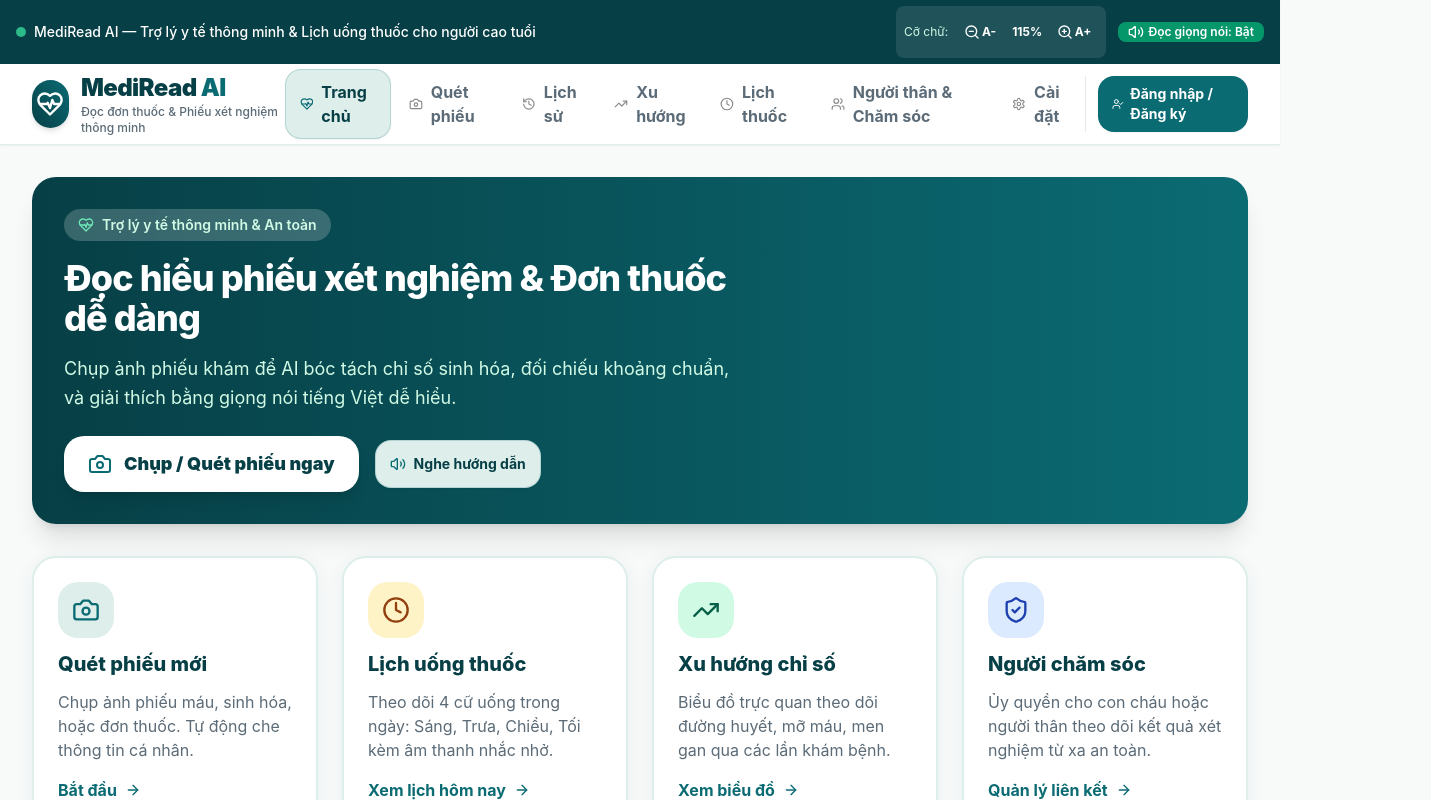
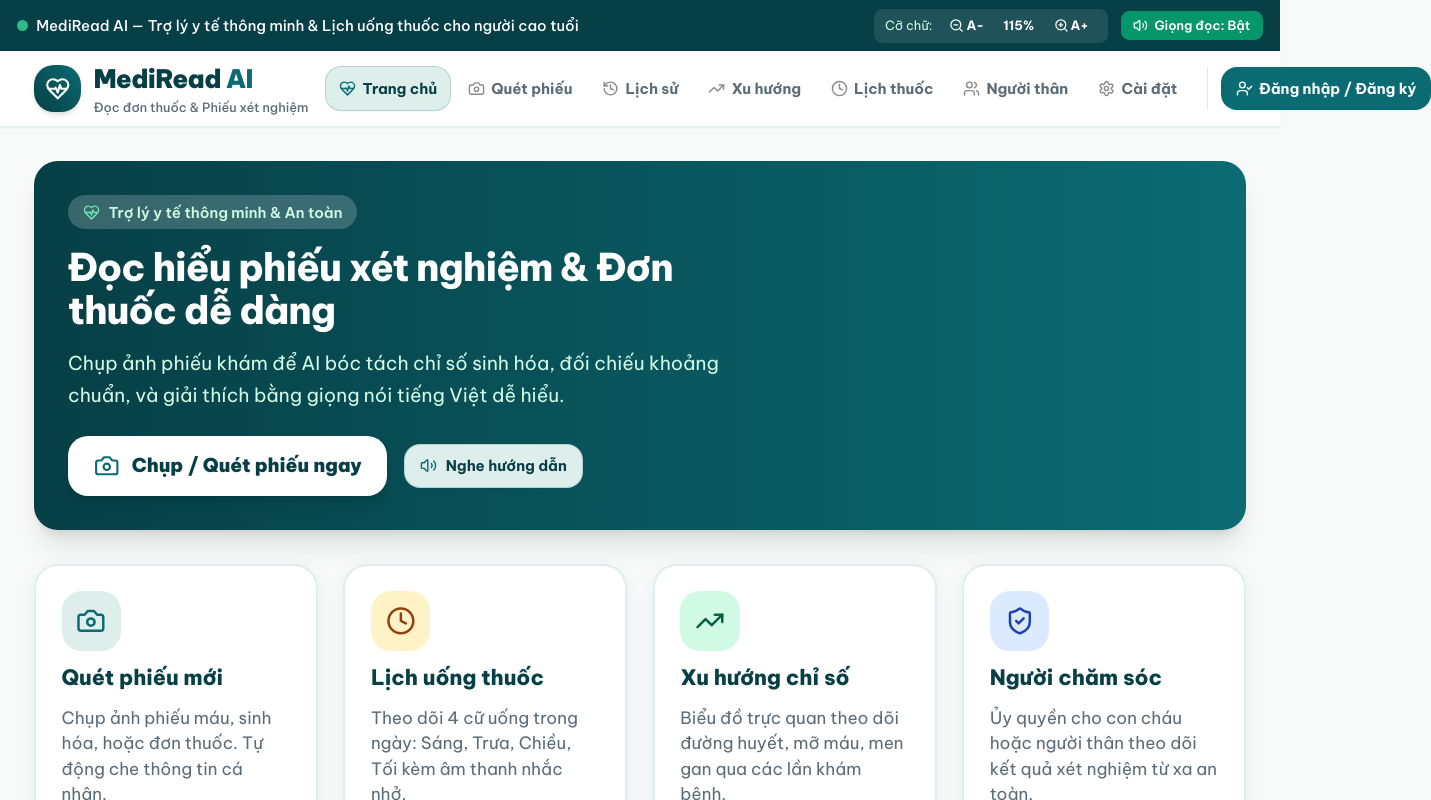
Before and after one commit to LiLLy3172005/VkuStudent_danentang_Mediread, a Next.js app in the folder apps/web/: page / in a window 1280 px wide. Shown: the top 800 px of the page, 1431 px wide, since content can reach past the window. Built offline with nearby package versions, Linux system fonts and the light colour scheme.

Commit message:
fix(web): apply Be Vietnam Pro font and fix header overlapping layout

```diff
--- a/apps/web/src/app/globals.css
+++ b/apps/web/src/app/globals.css
@@ -7,24 +7,25 @@
     --font-scale: 1.0;
   }
 
+  html,
   body {
     background-color: #F8FAFA;
     color: #14283A;
-    font-family: -apple-system, BlinkMacSystemFont, "Segoe UI", Roboto, "Helvetica Neue", Arial, sans-serif;
-    font-size: calc(18px * var(--font-scale));
+    font-family: var(--font-be-vietnam-pro), "Be Vietnam Pro", -apple-system, BlinkMacSystemFont, "Segoe UI", Roboto, sans-serif;
+    font-size: calc(17px * var(--font-scale));
     line-height: 1.6;
     -webkit-font-smoothing: antialiased;
   }
 
   button, input, select, textarea {
+    font-family: inherit;
     font-size: inherit;
   }
 }
 
 /* Elderly-friendly large clickable targets */
 .elderly-tap-target {
-  min-height: 48px;
-  min-width: 48px;
+  min-height: 44px;
 }
 
 .card-shadow {
--- a/apps/web/src/app/layout.tsx
+++ b/apps/web/src/app/layout.tsx
@@ -1,8 +1,16 @@
 import type { Metadata, Viewport } from "next";
+import { Be_Vietnam_Pro } from "next/font/google";
 import "./globals.css";
 import { ElderlyPreferencesProvider } from "../components/ElderlyPreferencesContext";
 import { Header } from "../components/Header";
 import { Footer } from "../components/Footer";
+
+const beVietnamPro = Be_Vietnam_Pro({
+  subsets: ["latin", "vietnamese"],
+  weight: ["400", "500", "600", "700", "800", "900"],
+  variable: "--font-be-vietnam-pro",
+  display: "swap",
+});
 
 export const viewport: Viewport = {
   themeColor: "#0B6B73",
@@ -31,8 +39,11 @@ export default function RootLayout({
   children: React.ReactNode;
 }>) {
   return (
-    <html lang="vi" suppressHydrationWarning>
-      <body suppressHydrationWarning className="min-h-screen flex flex-col bg-[#F8FAFA] text-[#14283A]">
+    <html lang="vi" className={beVietnamPro.variable} suppressHydrationWarning>
+      <body
+        suppressHydrationWarning
+        className={`${beVietnamPro.className} font-sans min-h-screen flex flex-col bg-[#F8FAFA] text-[#14283A]`}
+      >
         <ElderlyPreferencesProvider>
           <Header />
           <main className="flex-1 max-w-7xl w-full mx-auto px-4 sm:px-6 lg:px-8 py-8">
--- a/apps/web/src/components/Header.tsx
+++ b/apps/web/src/components/Header.tsx
@@ -47,73 +47,84 @@ export function Header() {
     { href: '/history', label: 'Lịch sử', icon: History },
     { href: '/trends', label: 'Xu hướng', icon: TrendingUp },
     { href: '/medications', label: 'Lịch thuốc', icon: Clock },
-    { href: '/care', label: 'Người thân & Chăm sóc', icon: Users },
+    { href: '/care', label: 'Người thân', icon: Users },
     { href: '/settings', label: 'Cài đặt', icon: Settings },
   ];
 
   return (
     <header className="sticky top-0 z-50 bg-white border-b border-[#DDEEEB] shadow-sm">
       {/* Top Banner with Elderly Accessibility Controls */}
-      <div className="bg-[#073F46] text-white px-4 py-1.5 text-sm flex items-center justify-between">
-        <div className="flex items-center gap-2 font-medium">
-          <span className="w-2.5 h-2.5 rounded-full bg-emerald-400 animate-pulse"></span>
-          <span>MediRead AI — Trợ lý y tế thông minh & Lịch uống thuốc cho người cao tuổi</span>
+      <div className="bg-[#073F46] text-white px-4 py-2 text-xs sm:text-sm">
+        <div className="max-w-7xl mx-auto flex flex-wrap items-center justify-between gap-2">
+          <div className="flex items-center gap-2 font-medium min-w-0">
+            <span className="w-2.5 h-2.5 rounded-full bg-emerald-400 animate-pulse shrink-0"></span>
+            <span className="truncate">
+              MediRead AI — Trợ lý y tế thông minh & Lịch uống thuốc cho người cao tuổi
+            </span>
           </div>
 
           {/* Accessibility Toolbar */}
-        <div className="flex items-center gap-3">
-          <div className="flex items-center gap-1 bg-white/10 px-2 py-0.5 rounded-lg">
-            <span className="text-xs text-emerald-100 mr-1">Cỡ chữ:</span>
+          <div className="flex items-center gap-2 sm:gap-3 shrink-0 ml-auto">
+            <div className="flex items-center gap-1 bg-white/10 px-2.5 py-1 rounded-lg whitespace-nowrap">
+              <span className="text-xs text-emerald-100 mr-1 hidden sm:inline">Cỡ chữ:</span>
               <button
-              onClick={() => setFontScale(Math.max(0.9, fontScale - 0.1))}
-              className="p-1 hover:bg-white/20 rounded elderly-tap-target flex items-center justify-center text-xs font-bold"
+                type="button"
+                onClick={() => setFontScale(Math.max(0.9, Number((fontScale - 0.1).toFixed(2))))}
+                className="px-2 py-1 hover:bg-white/20 rounded flex items-center justify-center text-xs font-bold transition"
                 title="Giảm cỡ chữ"
               >
-              <ZoomOut className="w-4 h-4 mr-0.5" /> A-
+                <ZoomOut className="w-3.5 h-3.5 mr-0.5 shrink-0" /> A-
               </button>
-            <span className="text-xs font-bold px-1">{Math.round(fontScale * 100)}%</span>
+              <span className="text-xs font-bold px-1.5 min-w-[44px] text-center">
+                {Math.round(fontScale * 100)}%
+              </span>
               <button
-              onClick={() => setFontScale(Math.min(1.5, fontScale + 0.1))}
-              className="p-1 hover:bg-white/20 rounded elderly-tap-target flex items-center justify-center text-xs font-bold"
+                type="button"
+                onClick={() => setFontScale(Math.min(1.45, Number((fontScale + 0.1).toFixed(2))))}
+                className="px-2 py-1 hover:bg-white/20 rounded flex items-center justify-center text-xs font-bold transition"
                 title="Tăng cỡ chữ"
               >
-              <ZoomIn className="w-4 h-4 mr-0.5" /> A+
+                <ZoomIn className="w-3.5 h-3.5 mr-0.5 shrink-0" /> A+
               </button>
             </div>
 
             <button
+              type="button"
               onClick={() => {
                 if (isSpeaking) stopSpeech();
                 setTtsEnabled(!ttsEnabled);
               }}
-            className={`flex items-center gap-1 px-2.5 py-0.5 rounded-lg text-xs font-semibold transition ${
+              className={`flex items-center gap-1.5 px-3 py-1.5 rounded-lg text-xs font-semibold transition whitespace-nowrap ${
                 ttsEnabled ? 'bg-emerald-600 text-white' : 'bg-white/10 text-gray-300'
               }`}
             >
-            <Volume2 className="w-4 h-4" />
-            {ttsEnabled ? (isSpeaking ? 'Đang đọc...' : 'Đọc giọng nói: Bật') : 'Giọng nói: Tắt'}
+              <Volume2 className="w-3.5 h-3.5 shrink-0" />
+              <span>{ttsEnabled ? (isSpeaking ? 'Đang đọc...' : 'Giọng đọc: Bật') : 'Giọng đọc: Tắt'}</span>
             </button>
+          </div>
         </div>
       </div>
 
       {/* Main Nav */}
       <div className="max-w-7xl mx-auto px-4 sm:px-6 lg:px-8">
-        <div className="flex items-center justify-between h-20">
+        <div className="flex items-center justify-between gap-4 min-h-[72px] py-2.5">
           {/* Logo */}
-          <Link href="/" className="flex items-center gap-3 group">
-            <div className="w-12 h-12 rounded-2xl bg-gradient-to-tr from-[#073F46] to-[#0B6B73] flex items-center justify-center text-white shadow-md group-hover:scale-105 transition">
-              <HeartPulse className="w-7 h-7" />
+          <Link href="/" className="flex items-center gap-3 group shrink-0">
+            <div className="w-11 h-11 rounded-2xl bg-gradient-to-tr from-[#073F46] to-[#0B6B73] flex items-center justify-center text-white shadow-md group-hover:scale-105 transition shrink-0">
+              <HeartPulse className="w-6 h-6" />
             </div>
-            <div>
-              <span className="text-2xl font-black text-[#073F46] tracking-tight">
+            <div className="flex flex-col justify-center">
+              <span className="text-xl sm:text-2xl font-black text-[#073F46] tracking-tight leading-none whitespace-nowrap">
                 MediRead <span className="text-[#0B6B73]">AI</span>
               </span>
-              <p className="text-xs text-[#5B6B77] font-medium">Đọc đơn thuốc & Phiếu xét nghiệm thông minh</p>
+              <span className="text-xs text-[#5B6B77] font-medium leading-tight mt-1 hidden sm:block whitespace-nowrap">
+                Đọc đơn thuốc & Phiếu xét nghiệm
+              </span>
             </div>
           </Link>
 
-          {/* Navigation Items */}
-          <nav className="hidden lg:flex items-center gap-1">
+          {/* Desktop Navigation Items (xl and up) */}
+          <nav className="hidden xl:flex items-center gap-1 flex-1 justify-center">
             {navLinks.map((item) => {
               const Icon = item.icon;
               const isActive = pathname === item.href;
@@ -121,43 +132,44 @@ export function Header() {
                 <Link
                   key={item.href}
                   href={item.href}
-                  className={`flex items-center gap-2 px-3.5 py-2.5 rounded-xl font-bold transition text-base elderly-tap-target ${
+                  className={`flex items-center gap-1.5 px-3 py-2.5 rounded-xl font-bold transition text-sm whitespace-nowrap shrink-0 ${
                     isActive
                       ? 'bg-[#DDEEEB] text-[#073F46] border border-[#0B6B73]/20 shadow-sm'
                       : 'text-[#5B6B77] hover:text-[#0B6B73] hover:bg-[#F2F8F7]'
                   }`}
                 >
-                  <Icon className={`w-5 h-5 ${isActive ? 'text-[#0B6B73]' : 'text-[#8A8A8A]'}`} />
-                  {item.label}
+                  <Icon className={`w-4 h-4 shrink-0 ${isActive ? 'text-[#0B6B73]' : 'text-[#8A8A8A]'}`} />
+                  <span>{item.label}</span>
                 </Link>
               );
             })}
           </nav>
 
           {/* User Account / Auth Section */}
-          <div className="flex items-center gap-2 pl-3 border-l border-gray-200">
+          <div className="flex items-center gap-2 pl-3 border-l border-gray-200 shrink-0">
             {currentUser ? (
               <div className="flex items-center gap-2">
                 <Link
                   href="/login"
-                  className="flex items-center gap-2 p-1.5 rounded-xl hover:bg-gray-50 transition elderly-tap-target"
+                  className="flex items-center gap-2.5 px-2.5 py-1.5 rounded-xl hover:bg-gray-50 transition"
                   title="Nhấp để đổi tài khoản"
                 >
-                  <div className="w-9 h-9 rounded-full bg-gradient-to-tr from-[#073F46] to-[#0B6B73] text-white flex items-center justify-center font-bold text-sm shadow-sm">
+                  <div className="w-9 h-9 rounded-full bg-gradient-to-tr from-[#073F46] to-[#0B6B73] text-white flex items-center justify-center font-bold text-sm shadow-sm shrink-0">
                     {currentUser.full_name?.charAt(0) || 'U'}
                   </div>
-                  <div className="hidden xl:block text-left">
-                    <p className="text-xs font-bold text-[#073F46] leading-tight line-clamp-1 max-w-[130px]">
+                  <div className="hidden md:flex flex-col items-start justify-center">
+                    <span className="text-xs font-bold text-[#073F46] leading-tight truncate max-w-[140px]">
                       {currentUser.full_name}
-                    </p>
-                    <span className="text-[10px] uppercase font-bold px-1.5 py-0.5 rounded bg-[#DDEEEB] text-[#073F46]">
+                    </span>
+                    <span className="text-[10px] uppercase font-bold px-1.5 py-0.5 mt-0.5 rounded bg-[#DDEEEB] text-[#073F46] leading-none whitespace-nowrap">
                       {currentUser.role === 'caregiver' ? 'Chăm sóc' : 'Người bệnh'}
                     </span>
                   </div>
                 </Link>
                 <button
+                  type="button"
                   onClick={handleLogout}
-                  className="p-2 text-gray-400 hover:text-rose-600 rounded-lg transition"
+                  className="p-2 text-gray-400 hover:text-rose-600 rounded-lg transition shrink-0"
                   title="Đăng xuất"
                 >
                   <LogOut className="w-5 h-5" />
@@ -166,9 +178,9 @@ export function Header() {
             ) : (
               <Link
                 href="/login"
-                className="flex items-center gap-1.5 bg-[#0B6B73] text-white px-3.5 py-2 rounded-xl text-sm font-bold shadow-sm hover:bg-[#073F46] transition elderly-tap-target"
+                className="flex items-center gap-1.5 bg-[#0B6B73] text-white px-3.5 py-2.5 rounded-xl text-sm font-bold shadow-sm hover:bg-[#073F46] transition whitespace-nowrap shrink-0"
               >
-                <UserCheck className="w-4 h-4" />
+                <UserCheck className="w-4 h-4 shrink-0" />
                 <span className="hidden sm:inline">Đăng nhập / Đăng ký</span>
                 <span className="sm:hidden">Tài khoản</span>
               </Link>
@@ -176,6 +188,30 @@ export function Header() {
           </div>
         </div>
       </div>
+
+      {/* Responsive Scrollable Sub-Nav for Mobile, Tablet & Laptop (< xl) */}
+      <div className="xl:hidden border-t border-[#DDEEEB]/70 bg-[#F8FAFA]">
+        <nav className="max-w-7xl mx-auto px-4 py-2 flex items-center gap-1.5 overflow-x-auto">
+          {navLinks.map((item) => {
+            const Icon = item.icon;
+            const isActive = pathname === item.href;
+            return (
+              <Link
+                key={item.href}
+                href={item.href}
+                className={`flex items-center gap-1.5 px-3 py-2 rounded-xl font-bold transition text-xs sm:text-sm whitespace-nowrap shrink-0 ${
+                  isActive
+                    ? 'bg-[#073F46] text-white shadow-sm'
+                    : 'bg-white text-[#5B6B77] border border-[#DDEEEB] hover:text-[#0B6B73]'
+                }`}
+              >
+                <Icon className={`w-4 h-4 shrink-0 ${isActive ? 'text-emerald-300' : 'text-[#8A8A8A]'}`} />
+                <span>{item.label}</span>
+              </Link>
+            );
+          })}
+        </nav>
+      </div>
     </header>
   );
 }
--- a/apps/web/tailwind.config.ts
+++ b/apps/web/tailwind.config.ts
@@ -8,6 +8,9 @@ const config: Config = {
   ],
   theme: {
     extend: {
+      fontFamily: {
+        sans: ['var(--font-be-vietnam-pro)', '"Be Vietnam Pro"', '-apple-system', 'BlinkMacSystemFont', 'sans-serif'],
+      },
       colors: {
         primary: {
           DEFAULT: "#0B6B73", // Deep Medical Teal
```
Lines whose indentation alone changed are shown as unchanged.
